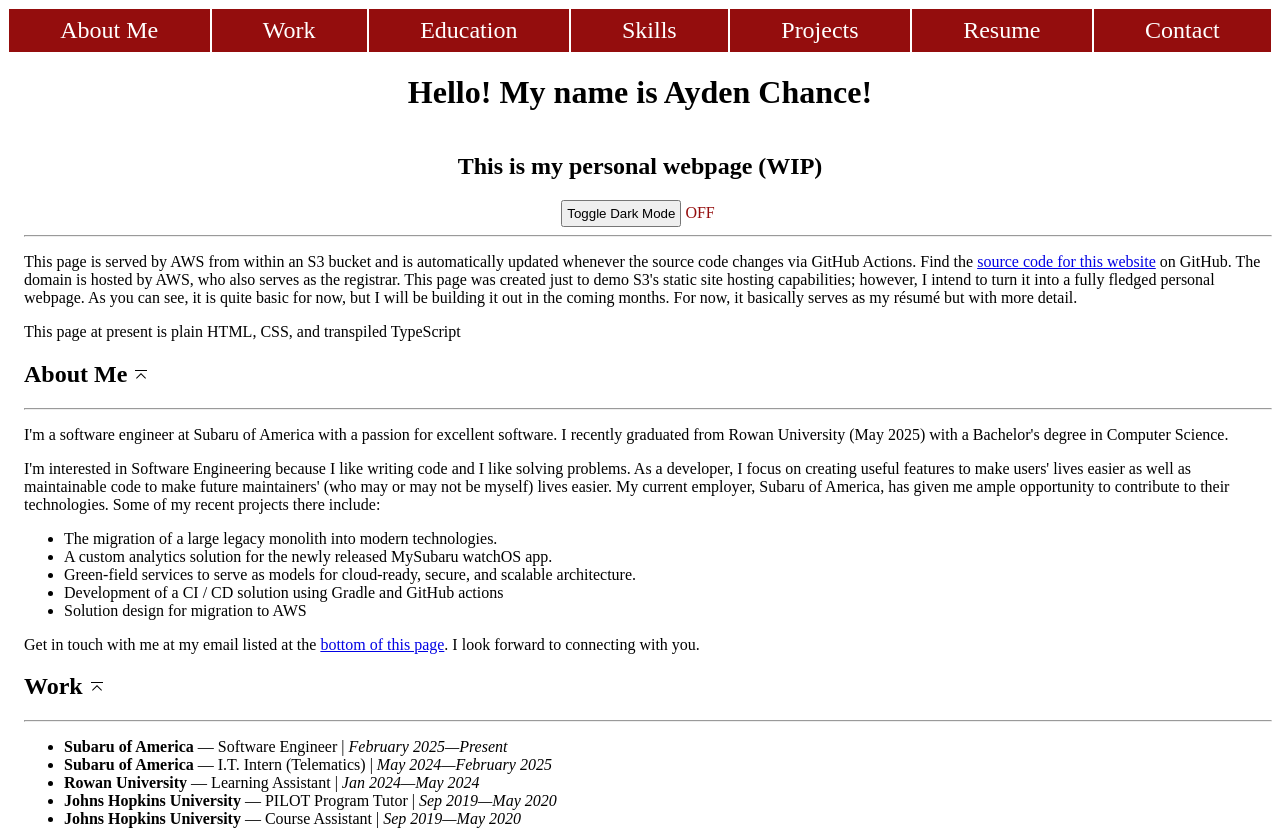
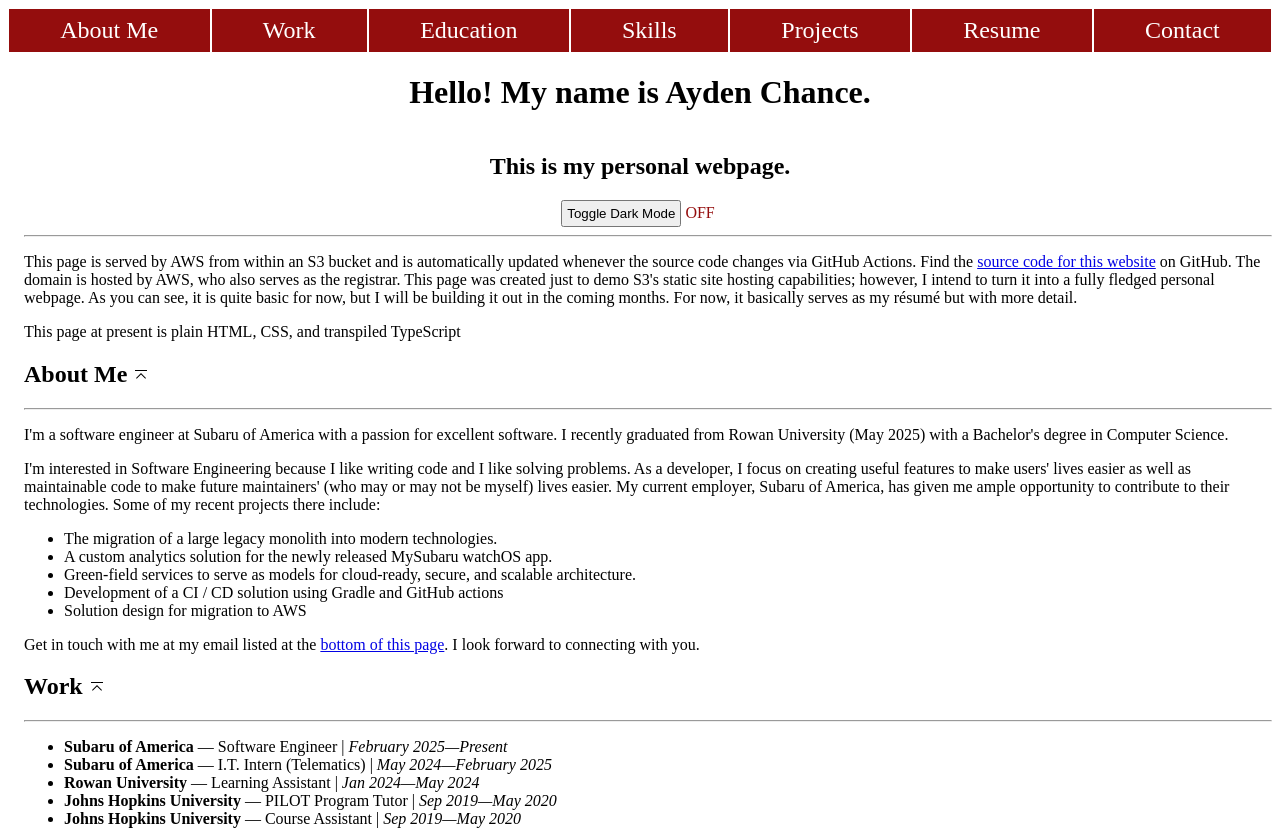
Before and after one commit to achance6/My-Web-Page, a website built with Vite: page index.html in a window 1280 px wide. Shown: the top 831 px of the page. Built offline with nearby package versions, Linux system fonts and the light colour scheme.

Commit message:
update wording

```diff
--- a/index.html
+++ b/index.html
@@ -19,8 +19,8 @@
         <a class="nav-link" href="#contact-info-section-header">Contact</a>
     </nav>
     <header class="centered" id="page-header">
-        <h1>Hello! My name is Ayden Chance!</h1>
-        <h2>This is my personal webpage (WIP)</h2>
+        <h1>Hello! My name is Ayden Chance.</h1>
+        <h2>This is my personal webpage.</h2>
         <div class="dark-mode-toggle">
             <button id="toggle-dark-mode-button">Toggle Dark Mode</button>
             <div class="dark-mode-indicator" id="dark-mode-indicator">ON</div>
```
